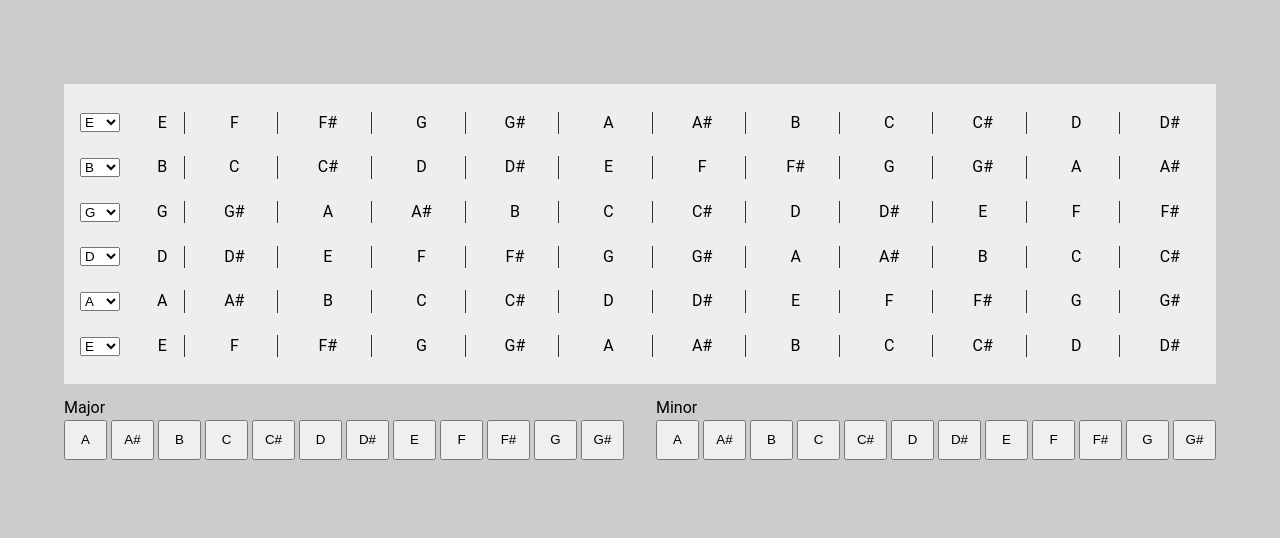
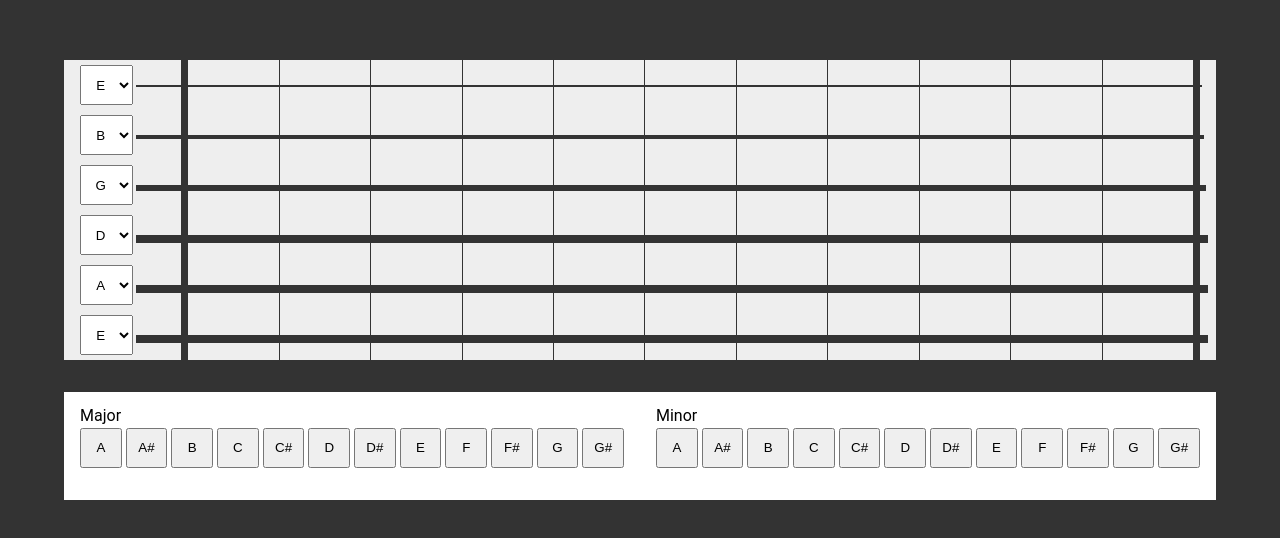
Before and after one commit to abyrne85/chordinate-angular, an Angular app: page / in a window 1280 px wide. Shown: the part 120-658 px from the top of the page. Built offline with nearby package versions, Linux system fonts and the light colour scheme.

Commit message:
fiddling with css

```diff
--- a/angular.json
+++ b/angular.json
@@ -103,5 +103,8 @@
         }
       }
     }
+  },
+  "cli": {
+    "analytics": false
   }
 }
--- a/src/app/app.component.scss
+++ b/src/app/app.component.scss
@@ -6,7 +6,7 @@
   justify-content: center;
   align-items: center;
 
-  background: #ccc;
+  background: #333;
 
   &__container {
     width: 90%;
@@ -14,7 +14,7 @@
       background: #eee;
     }
     &--controls{
-      margin-top: 1em;
+      margin-top: 2em;
     }
   }
 }
--- a/src/app/controls/controls.component.html
+++ b/src/app/controls/controls.component.html
@@ -18,9 +18,9 @@
       </div>
     </div>
   </div>
+  <div class="controls__row controls__chords">
+    <button *ngFor="let chord of chords"
+        [ngClass]="{'active': chord.selected}"
+        (click)="selectChord(chord)">{{chord.root}} {{chord.voice}}</button>
+  </div>
 </div>
-<div class="controls__row controls__chords">
-  <button *ngFor="let chord of chords"
-      [ngClass]="{'active': chord.selected}"
-      (click)="selectChord(chord)">{{chord.root}} {{chord.voice}}</button>
-</div>
--- a/src/app/controls/controls.component.scss
+++ b/src/app/controls/controls.component.scss
@@ -1,7 +1,9 @@
 .controls{
   display: flex;
-
   justify-content: space-between;
+  flex-direction: column;
+  padding: 1em;
+  background: white;
 
   &__panel{
     flex: 1;
--- a/src/app/guitar/guitar.component.html
+++ b/src/app/guitar/guitar.component.html
@@ -5,8 +5,8 @@
     </div>
   </div>
   <div class="guitar__fretboard">
-    <div class="guitar__string" *ngFor="let string of strings">
-      <app-string [frets]="string.frets"></app-string>
+    <div class="guitar__string" *ngFor="let string of strings; let i = index">
+      <app-string [string]="string" [index]="i"></app-string>
     </div>
   </div>
 </div>
--- a/src/app/guitar/guitar.component.scss
+++ b/src/app/guitar/guitar.component.scss
@@ -3,9 +3,8 @@
 .guitar {
   display: flex;
   height: 300px;
-
+  padding: 0em 1em;
   &__tuners {
-    padding: 1em 0em 1em 1em;
     flex-basis: 5%;
     display: flex;
     flex-direction: column;
@@ -17,8 +16,6 @@
     flex-direction: column;
     justify-content: space-around;
 
-    padding-top: 1em;
-    padding-bottom: 1em;
     flex: 1;
   }
 
--- a/src/app/guitar/guitar.component.ts
+++ b/src/app/guitar/guitar.component.ts
@@ -13,7 +13,7 @@ export class GuitarComponent implements OnInit {
   strings: Array<IString> = Constants.STANDARD_TUNING.map((key, id) => ({ id, key, frets: Array.apply(null, Array(12)) })).reverse();
 
   selectedScale!: Array<string>;
-  selectedChord: IChord | null | undefined;
+  selectedChord: IChord | undefined;
 
   constructor(private _chordinateService: ChordinateService) {}
 
@@ -28,7 +28,7 @@ export class GuitarComponent implements OnInit {
     this._chordinateService.scale$.subscribe((scale) => {
       const voice = scale.voice === 'major' ? Constants.MAJOR_SCALE : Constants.MINOR_SCALE;
       this.selectedScale = this._chordinateService.getNotesInScale(scale.key, voice);
-      this.selectedChord = null;
+      this.selectedChord = undefined;
       this._highlightFrets();
       this.selectedChord && this._highlightChord(this.selectedChord);
     });
@@ -42,7 +42,7 @@ export class GuitarComponent implements OnInit {
     this.selectedChord = chord;
     this.strings.forEach(s => (s.frets as IFret[]).forEach(f => {
       f.inChord = false;
-      f.inChord = chord.triad!.includes(f.key as string);
+      f.inChord =  this.selectedChord!.triad!.includes(f.key as string);
     }));
   }
 
@@ -69,6 +69,7 @@ export class GuitarComponent implements OnInit {
     this.strings[index].key = evt;
     this._tuneStrings();
     this._highlightFrets();
+    this._highlightChord(this.selectedChord!);
   }
 
   _tuneStrings() {
--- a/src/app/string/string.component.html
+++ b/src/app/string/string.component.html
@@ -1,7 +1,8 @@
-<div class="string">
+<div class="string" [ngStyle]="{'--string-width': getStringWidth()}">
   <div class="string__fret"
-       *ngFor="let fret of $any(frets)"
-       [ngClass]="{'string__fret--inScale' : fret.inScale, 'string__fret--inChord' : fret.inChord}">
-    {{fret.key}}
+       *ngFor="let fret of $any(string!.frets)">
+    <span class="string__note" [ngClass]="{'string__note--inScale' : fret.inScale, 'string__note--inChord' : fret.inChord}">
+      {{fret.inScale || fret.inChored ? fret.key : ''}}
+    </span>
   </div>
 </div>
--- a/src/app/string/string.component.scss
+++ b/src/app/string/string.component.scss
@@ -1,29 +1,53 @@
 :host { display: block; }
 
-.string{
+.string {
+  position: relative;
   display: flex;
+
+  &::before{
+    content: '';
+    position: absolute;
+    border-style: solid;
+    border-color: #333;
+    border-width: var(--string-width);
+    width: 100%;
+    top: 50%;
+  }
+
   &__fret{
-    display: inline-block;
     flex: 1;
     text-align: center;
-    margin: 0em .2em;
-    padding: .2em 0em;
+    border-right: 1px solid #333;
+    height: 50px;
+    display: flex;
+    align-items: center;
+    justify-content: center;
 
     &:first-child{
       flex: 0.5;
+      border-right: 7px solid #333;
     }
 
+    &:last-child{
+      border-right: 7px solid #333;
+    }
 
-    &:not(:last-child){
-      border-right: 1px solid #333;
-    }
+  }
+
+  &__note{
+
+    display: inline-block;
+    padding: 0.6em;
+    border-radius: 50%;
+    width: 20px;
+    z-index: 1;
     &--inScale{
-      background: #555;
+      background: rgba(0,0,0,0.5);
       color: white;
     }
 
     &--inChord{
-      background: green;
+      background: #207420;
       color: white;
     }
   }
--- a/src/app/string/string.component.ts
+++ b/src/app/string/string.component.ts
@@ -1,5 +1,5 @@
 import { Component, Input, OnInit } from '@angular/core';
-import { IFret } from '../types';
+import { IFret, IString } from '../types';
 
 @Component({
   selector: 'app-string',
@@ -8,10 +8,16 @@ import { IFret } from '../types';
 })
 export class StringComponent implements OnInit {
 
-  @Input()frets: IFret[] | unknown;
+  @Input()string: IString | undefined;
+  @Input()index: number | undefined;
   constructor() { }
 
   ngOnInit() {
   }
 
+  getStringWidth() {
+    const width = this.index! + 1 <= 4 ? this.index! + 1 : 4;
+    return `${width}px`;
+  }
+
 }
--- a/src/app/tuner/tuner.component.scss
+++ b/src/app/tuner/tuner.component.scss
@@ -1 +1,5 @@
-.tuner {}
+.tuner {
+  height: 3em;
+  width: 4em;
+  text-align: center;
+}
```
